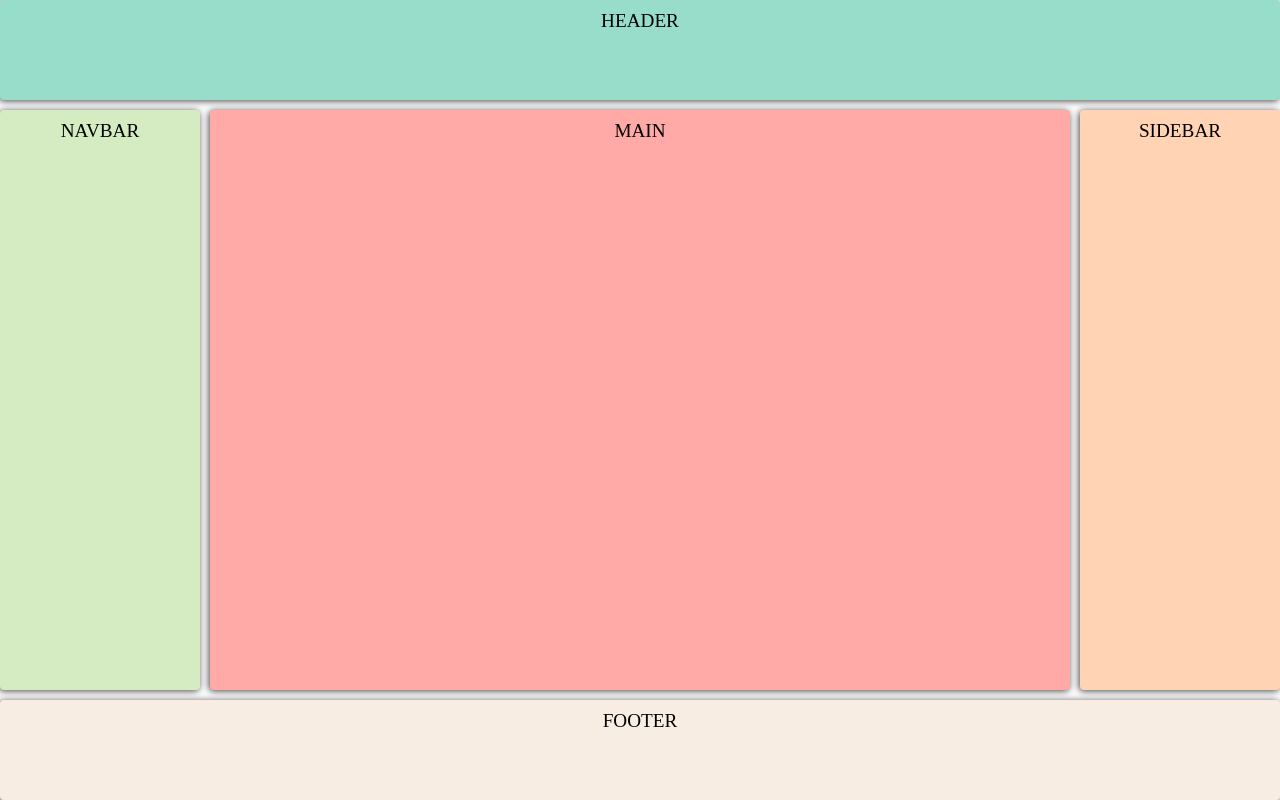
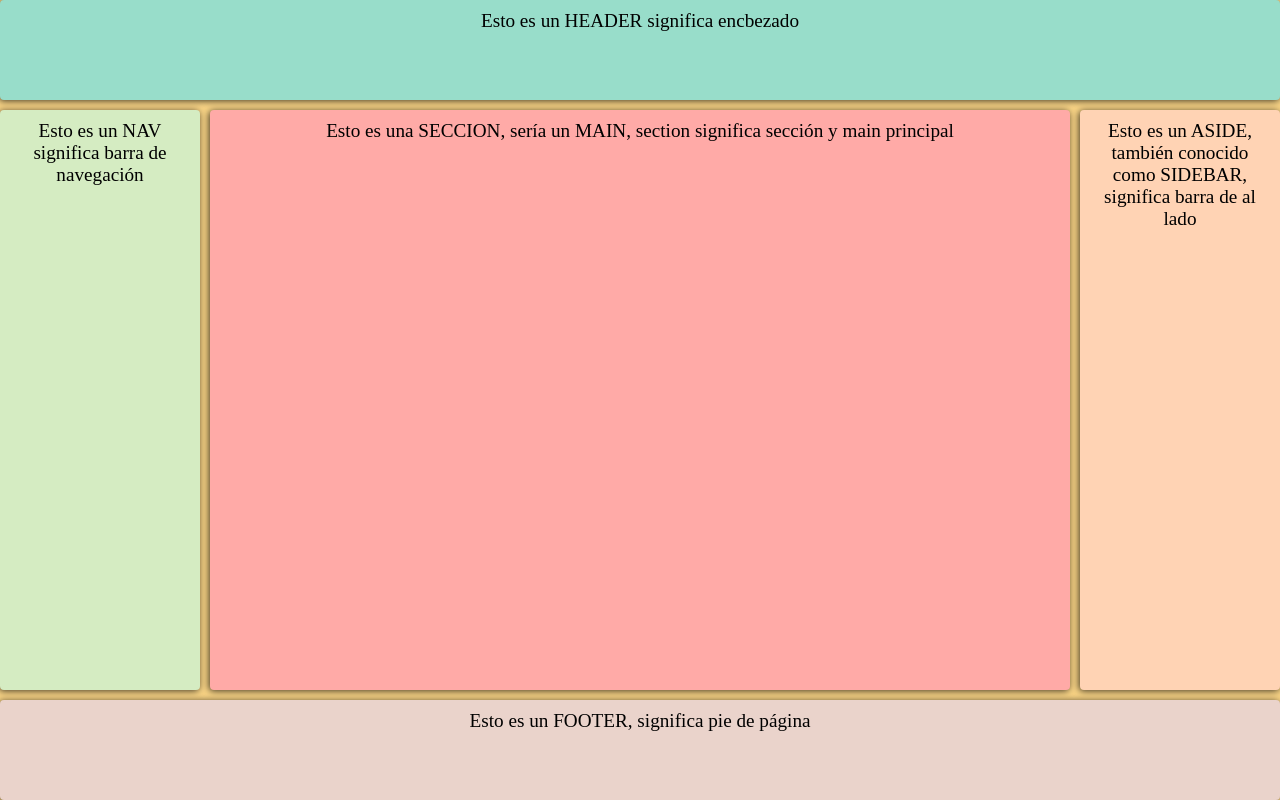
Before and after one commit to MarianaA8/Make-Over, a plain HTML site: page index.html in a window 1280 px wide. Drawn offline with Linux system fonts and the light colour scheme; a web font is replaced by a local one.

Commit message:
Segunda entrega Make Over

```diff
--- a/index.html
+++ b/index.html
@@ -5,13 +5,15 @@
 		<meta name="viewport" content="width-device-width, initial-scale=1.0">
 		<title>Make over</title>
 		<link rel="stylesheet" type="text/css" href="style.css">
-		<link href='https://fonts.googleapis.com/css?family=Annie Use Your Telescope' rel='stylesheet'>
+		<link href='https://fonts.googleapis.com/css?family=Chelsea Market' rel='stylesheet'>
 	</head>
 	<body class="grid-container">
-			<header class="header">HEADER</header>
-			<nav class="navbar">NAVBAR</nav>
-			<aside class="sidebar">SIDEBAR</aside>
-			<article class="main">MAIN</article>
-			<footer class="footer">FOOTER</footer>
+		<!--<div class="grid-container">-->
+			<header>Esto es un HEADER significa encbezado</header>
+			<nav>Esto es un NAV significa barra de navegación</nav>
+			<aside>Esto es un ASIDE, también conocido como SIDEBAR, significa barra de al lado</aside>
+			<section>Esto es una SECCION, sería un MAIN, section significa sección y main principal</section>
+			<footer>Esto es un FOOTER, significa pie de página</footer>
+		<!--</div>-->
 	</body>
 </html>
--- a/style.css
+++ b/style.css
@@ -11,9 +11,10 @@ html {
 }
 
 body {
-	font-family: "Annie Use Your Telescope";
+	font-family: "Chelsea Market";
 	font-size: 1.2rem;
 	min-height: 100%;
+	background-color: #fad586;
 }
 
 .grid-container > * {
@@ -22,29 +23,29 @@ body {
 	padding: 10px;
 	text-align: center;
 }
-.header {
-	grid-area: header;
+header {
+	grid-area: H;
 	background-color: #98ddca;
 }
 
-.navbar {
-	grid-area: navbar;
+nav {
+	grid-area: N;
 	background-color: #d5ecc2;
 }
 
-.sidebar {
-	grid-area: sidebar;
+aside {
+	grid-area: A;
 	background-color: #ffd3b4;
 }
 
-.main {
-	grid-area: main;
+section {
+	grid-area: S;
 	background-color: #ffaaa7;
 }
 
-.footer {
-	grid-area: footer;
-	background-color: #f8ede3;
+footer {
+	grid-area: F;
+	background-color: #ead3cb;
 }
 
 
@@ -52,11 +53,11 @@ body {
 	display: grid;
 	grid-gap: 10px;
 	grid-template:
-		"header"  100px
-		"navbar"  50px
-		"main" 	  auto
-		"sidebar" 100px
-		"footer"  100px;
+		"H"  100px
+		"N"  50px
+		"S"  auto
+		"A"  100px
+		"F"  100px;
 }
 
 @media (min-width: 600px) {
@@ -64,10 +65,10 @@ body {
 		/*grid-template-columns: 200px auto;
 		grid-template-rows: 100px 50px auto 100px;*/
 		grid-template:
-		"header header" 100px
-		"navbar navbar" 50px
-		"sidebar main" auto
-		"footer footer" 100px/
+		"H H" 100px
+		"N N" 50px
+		"A S" auto
+		"F F" 100px/
 		200px	auto;
 	}
 }
@@ -75,9 +76,9 @@ body {
 @media (min-width: 900px) {
 	.grid-container {
 		grid-template:
-		"header header header" 100px
-		"navbar main sidebar" auto
-		"footer footer footer" 100px/
-		200px	auto 200px;
+		"H H H" 100px
+		"N S A" auto
+		"F F F" 100px/
+		200px auto 200px;
 	}
 }
```
